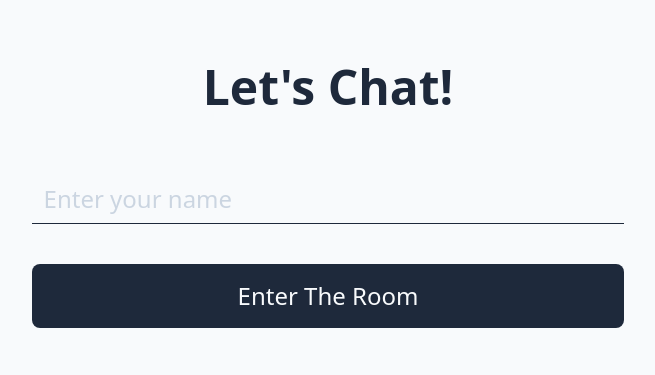
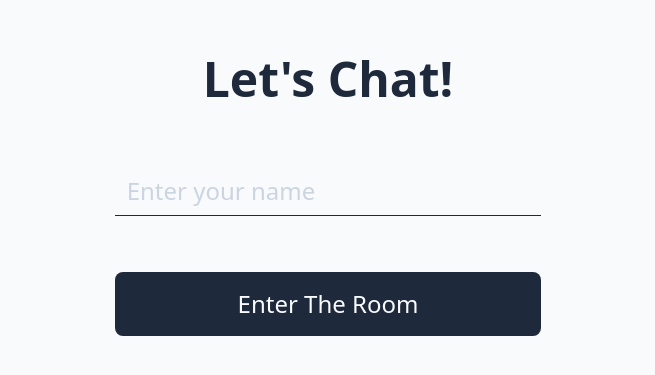
Before and after one commit to yuchun9508/chat-app, a React (Create React App) app in the folder client/: page / in a window 1280 px wide. Shown: the part 205-580 px from the top of the page, without its empty margins (312-967 px from the left). Built offline with nearby package versions, Linux system fonts and the light colour scheme; no server answers.

Commit message:
Add `Home` page form validation and submit

```diff
--- a/client/src/components/Home.tsx
+++ b/client/src/components/Home.tsx
@@ -1,19 +1,50 @@
-import React from 'react';
+import React, { useRef, useState } from 'react';
+import { useNavigate } from 'react-router-dom';
 
 const Home = () => {
+  const navigate = useNavigate();
+  const userNameInput = useRef<HTMLInputElement>(null);
+  const [isValid, setIsValid] = useState<boolean | null>(null);
+
+  const handleSubmit = (e) => {
+    e.preventDefault();
+
+    const userName = userNameInput.current?.value.trim();
+    if (userName && isValid) {
+      sessionStorage.setItem('userName', userName);
+      navigate('/chat-room');
+    } else {
+      setIsValid(false);
+    }
+  };
+
+  const validatePattern = (e) => {
+    const userNameRegex = /^[0-9A-Za-z]{3,16}$/;
+    setIsValid(userNameRegex.test(e.target.value));
+  };
+
   return (
     <div className="flex min-h-screen bg-slate-50">
-      <div className="max-w-72 md:max-w-screen-sm m-auto">
+      <div className="w-72 md:w-1/3 m-auto">
         <h1 className="text-slate-800 text-center mb-16">Let's Chat!</h1>
-        <form>
+        <form onSubmit={handleSubmit}>
           <input
+            ref={userNameInput}
             type="text"
-            name="username"
-            id="username"
             placeholder="Enter your name"
-            className="w-full outline-none bg-transparent text-xl md:text-2xl text-slate-800 placeholder:text-slate-300 px-3 py-2 border-b border-slate-800 mb-10"
+            className={`${
+              isValid !== false ? 'border-slate-800' : 'border-red-500'
+            } w-full outline-none bg-transparent text-xl md:text-2xl text-slate-800 placeholder:text-slate-300 px-3 py-2 border-b`}
+            onChange={validatePattern}
           />
-          <button className="btn-primary w-full">Enter The Room</button>
+          <p
+            className={`${
+              isValid !== false && 'invisible'
+            } text-sm text-red-500 pt-1`}
+          >
+            Please enter 3-16 numbers or alphabets.
+          </p>
+          <button className="btn-primary w-full mt-8">Enter The Room</button>
         </form>
       </div>
     </div>
```
